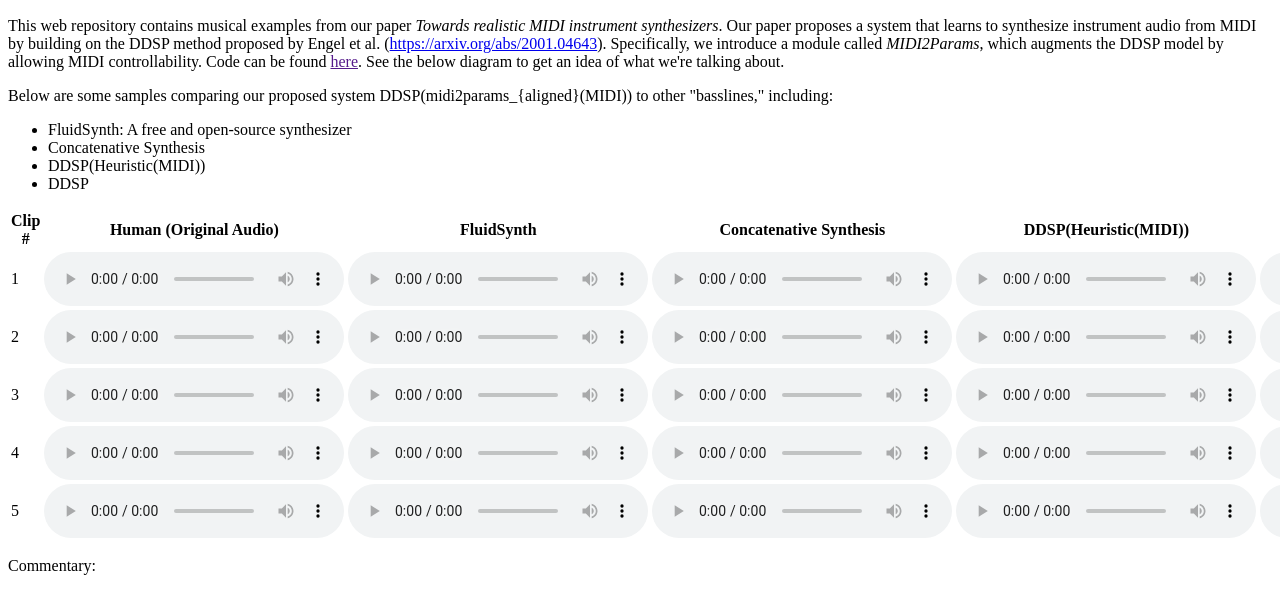
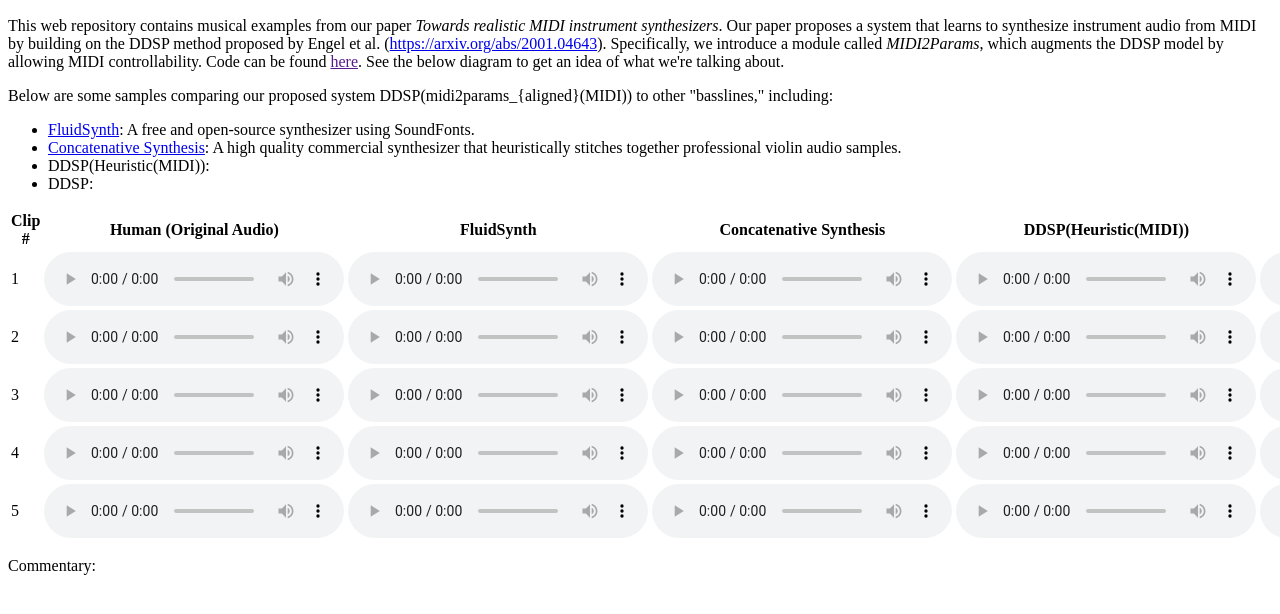
Before and after one commit to rodrigo-castellon/midi2params, a plain HTML site: page index.html in a window 1280 px wide. Shown: the part 96-710 px from the top of the page. Drawn offline with Linux system fonts and the light colour scheme.

Commit message:
added descriptions about fluidsynth and concatenative synthesis

```diff
--- a/index.html
+++ b/index.html
@@ -17,10 +17,10 @@ See the below diagram to get an idea of what we're talking about.
 <p>
 Below are some samples comparing our proposed system DDSP(midi2params_{aligned}(MIDI)) to other "basslines," including:
 <ul>
-    <li>FluidSynth: A free and open-source synthesizer </li>
-    <li>Concatenative Synthesis</li>
-    <li>DDSP(Heuristic(MIDI))</li>
-    <li>DDSP</li>
+    <li><a href="https://en.wikipedia.org/wiki/FluidSynth">FluidSynth</a>: A free and open-source synthesizer using SoundFonts.</li>
+    <li><a href="https://en.wikipedia.org/wiki/Concatenative_synthesis">Concatenative Synthesis</a>: A high quality commercial synthesizer that heuristically stitches together professional violin audio samples.</li>
+    <li>DDSP(Heuristic(MIDI)): </li>
+    <li>DDSP: </li>
 </ul>
 
 </p>
```
